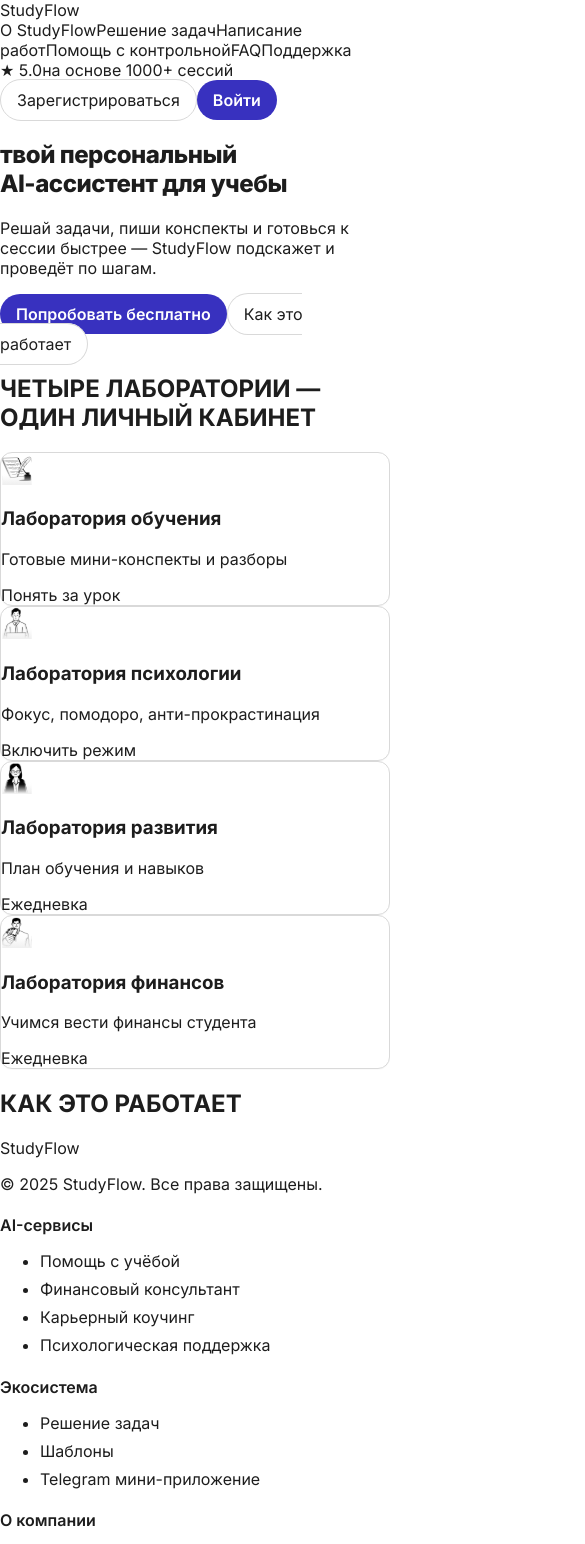
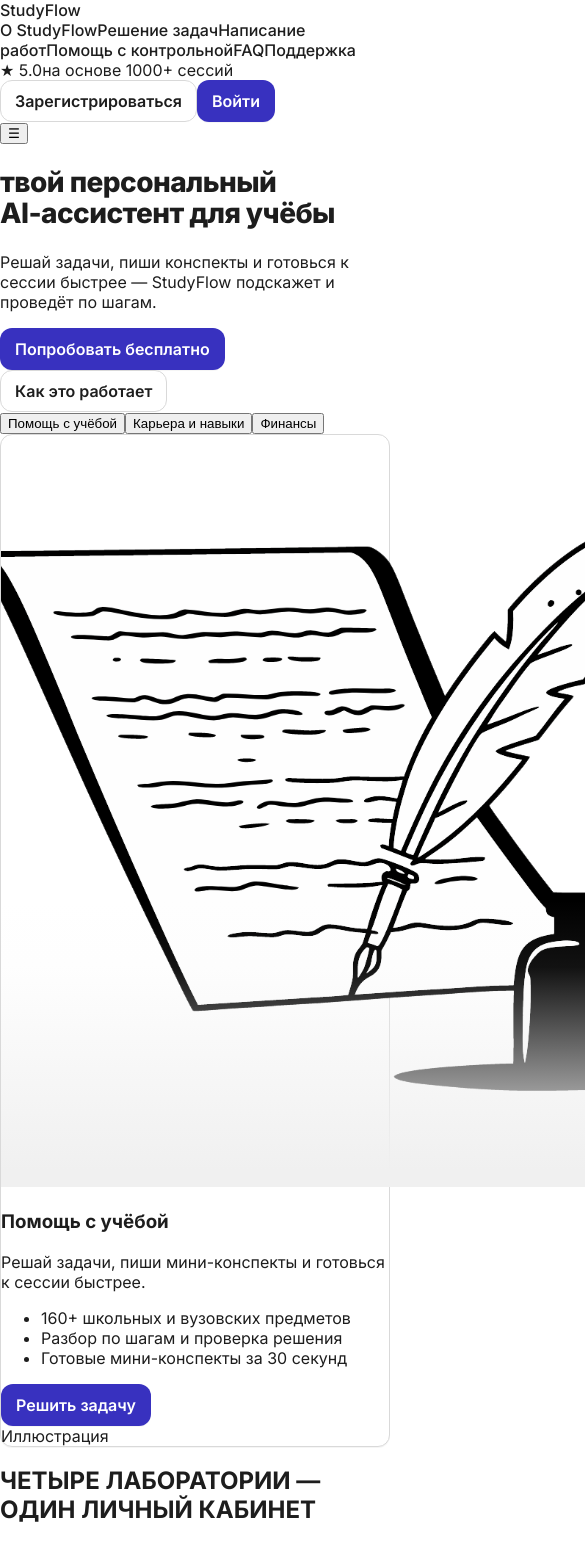
Before and after one commit to SViaTLanA7/atlabs-front, a Next.js app: page / in a window 390 px wide. Shown: the top 1544 px of the page, 585 px wide, since content can reach past the window. Built offline with nearby package versions, Linux system fonts and the light colour scheme.

Commit message:
update(ui): обновлены стили, хедер и вкладки на главной

```diff
--- a/src/app/globals.css
+++ b/src/app/globals.css
@@ -1,37 +1,157 @@
 /* src/app/globals.css */
 @import url('https://fonts.googleapis.com/css2?family=Inter:wght@400;500;600;700;800&display=swap');
 
+/* ====== Токены ====== */
 :root{
-    --brand:#3831BF;
-    --brand-100:#EFEFFF;
-    --text:#1D1D1D;
-    --muted:#6B7280;
-    --br:#D9D9D9;
-    --radius:12px;
+    --brand:#3831BF;         /* фиолетовый бренда */
+    --brand-100:#EFEFFF;     /* светлый для фона/бейджей */
+    --text:#1D1D1D;          /* основной текст */
+    --muted:#6B7280;         /* вторичный текст */
+    --br:#D9D9D9;            /* базовая граница */
+    --bg:#FFFFFF;            /* фон страницы */
+    --radius:12px;           /* базовый радиус по макету */
+    --radius-lg:16px;
+    --shadow:0 1px 0 rgba(0,0,0,.04);
 }
 
-*{box-sizing:border-box}
-html,body{padding:0;margin:0;color:var(--text);font-family:Inter,system-ui,Segoe UI,Roboto,Arial,sans-serif;}
-a{color:inherit;text-decoration:none}
+*{ box-sizing:border-box; }
+html,body{
+    padding:0;
+    margin:0;
+    color:var(--text);
+    background:var(--bg);
+    font-family:Inter,system-ui,Segoe UI,Roboto,Arial,sans-serif;
+    -webkit-font-smoothing:antialiased;
+    -moz-osx-font-smoothing:grayscale;
+}
+a{ color:inherit; text-decoration:none; }
 
-.container-1160{max-width:1160px;margin:0 auto}
-.h1{font-weight:800;letter-spacing:-0.02em}
+/* ====== Контейнер ====== */
+.container-1160{
+    max-width:1160px;
+    margin:0 auto;
+}
 
+/* ====== Типографика ====== */
+.h1{
+    font-weight:800;
+    letter-spacing:-0.02em;
+    line-height:1.1;
+    /* адаптивный размер как в фигме */
+    font-size:clamp(28px, 5vw, 44px);
+}
+.h2{
+    font-weight:800;
+    letter-spacing:-0.02em;
+    line-height:1.15;
+    font-size:clamp(22px, 3.2vw, 28px);
+}
+.muted{ color:var(--muted); }
+
+/* ====== Кнопки (радиус 12px по макету) ====== */
 .btn-primary{
-    background:var(--brand);color:#fff;border-radius:999px;
-    padding:10px 16px;font-weight:600;display:inline-flex;align-items:center;gap:8px
+    display:inline-flex;
+    align-items:center;
+    gap:8px;
+    padding:10px 16px;
+    font-weight:600;
+    color:#fff;
+    background:var(--brand);
+    border-radius:12px;
+    border:1px solid transparent;
+    box-shadow:var(--shadow);
+    transition:opacity .2s ease, transform .02s ease;
 }
-.btn-primary:hover{opacity:.9}
+.btn-primary:hover{ opacity:.92; }
+.btn-primary:active{ transform:translateY(1px); }
 
 .btn-outline{
-    border:1px solid var(--br);border-radius:999px;padding:10px 16px;
+    display:inline-flex;
+    align-items:center;
+    gap:8px;
+    padding:10px 16px;
+    font-weight:600;
+    background:#fff;
+    color:var(--text);
+    border:1px solid var(--br);
+    border-radius:12px;
+    transition:background .2s ease, border-color .2s ease;
+}
+.btn-outline:hover{
+    background:var(--brand-100);
+    border-color:var(--brand);
+}
+
+/* ====== Карточки ====== */
+.card{
+    background:#fff;
+    border:1px solid var(--br);
+    border-radius:var(--radius);
+    box-shadow:var(--shadow);
+}
+
+/* ====== Бейдж/пилюля/табы (для блоков под героем) ====== */
+.badge{
+    display:inline-flex;
+    align-items:center;
+    gap:6px;
+    padding:4px 10px;
+    font-size:12px;
+    font-weight:600;
+    color:var(--brand);
+    background:var(--brand-100);
+    border:1px solid #E0E4FF;
+    border-radius:999px;
+}
+.pill{
+    display:inline-flex;
+    align-items:center;
+    gap:8px;
+    padding:6px 12px;
+    font-size:13px;
+    border:1px solid var(--br);
+    border-radius:999px;
     background:#fff;
 }
-.card{
-    background:#fff;border:1px solid var(--br);border-radius:var(--radius);
-    box-shadow:0 1px 0 rgba(0,0,0,.02)
+
+.tabs{
+    display:flex;
+    gap:8px;
+    overflow:auto;
+}
+.tab{
+    padding:8px 14px;
+    border:1px solid var(--br);
+    border-radius:999px;
+    background:#fff;
+    font-weight:600;
+    white-space:nowrap;
+}
+.tab.active{
+    color:#fff;
+    background:var(--brand);
+    border-color:transparent;
 }
 
-/* футер */
-.foot-h{font-weight:600;margin-bottom:10px}
-.foot-ul{display:grid;gap:8px}
+/* ====== Хедер (мягкий фон при скролле) ====== */
+header{
+    position:relative;
+    z-index:10;
+    transition:background .25s ease, box-shadow .25s ease, border-color .25s ease;
+    backdrop-filter:saturate(140%) blur(4px);
+}
+header a{ font-weight:500; }
+
+/* ====== Футер ====== */
+.foot-h{ font-weight:600; margin-bottom:10px; }
+.foot-ul{ display:grid; gap:8px; }
+
+/* ====== Утилиты ====== */
+.no-scrollbar{ -ms-overflow-style:none; scrollbar-width:none; }
+.no-scrollbar::-webkit-scrollbar{ display:none; }
+
+/* ====== Мобайл ====== */
+@media (max-width: 768px){
+    .container-1160{ max-width:100%; }
+    .btn-primary, .btn-outline{ padding:10px 14px; }
+}
--- a/src/app/page.tsx
+++ b/src/app/page.tsx
@@ -1,25 +1,37 @@
-// src/app/page.tsx
 import Image from 'next/image';
 import Link from 'next/link';
+import HeroTabs from '@/components/HeroTabs';
 
 export default function HomePage() {
     return (
         <>
             {/* HERO */}
-            <section className="container-1160 px-4 pt-10 pb-8 text-center">
-                <h1 className="h1 text-[36px] md:text-[44px] leading-[1.1]">
-                    твой персональный<br/>AI-ассистент для учебы
+            <section className="container-1160 px-4 pt-8 md:pt-12 pb-4 md:pb-6 text-center">
+                <h1 className="h1">
+                    твой персональный<br />
+                    <span className="block">AI-ассистент для учёбы</span>
                 </h1>
-                <p className="mt-3 max-w-[780px] mx-auto text-[15px] text-[var(--muted)]">
+                <p className="mt-3 max-w-[860px] mx-auto text-[15px] text-[var(--muted)]">
                     Решай задачи, пиши конспекты и готовься к сессии быстрее — StudyFlow подскажет и проведёт по шагам.
                 </p>
+
                 <div className="mt-6 flex items-center justify-center gap-3">
-                    <Link href="/register" className="btn-primary">Попробовать бесплатно</Link>
-                    <Link href="#how" className="btn-outline">Как это работает</Link>
+                    <a
+                        href="/solutions"
+                        className="btn-primary bg-[--brand] hover:opacity-90 rounded-[12px]"
+                    >
+                        Попробовать бесплатно
+                    </a>
+                    <a href="#how" className="btn-outline rounded-[12px]">
+                        Как это работает
+                    </a>
                 </div>
             </section>
 
-            {/* ЧЕТЫРЕ ЛАБОРАТОРИИ — оставляем твой компонент/разметку */}
+            {/* ВКЛАДКИ ПОД ГЕРОЕМ */}
+            <HeroTabs />
+
+            {/* ЧЕТЫРЕ ЛАБОРАТОРИИ — оставляем твою разметку */}
             <section className="container-1160 px-4 py-6">
                 <h2 className="text-[26px] md:text-[28px] font-extrabold tracking-[-0.02em]">
                     ЧЕТЫРЕ ЛАБОРАТОРИИ — ОДИН ЛИЧНЫЙ КАБИНЕТ
@@ -29,10 +41,12 @@
                     {/* Лаборатории — короткие карточки */}
                     <article className="card p-5">
                         <div className="flex items-start gap-3">
-                            <Image src="/atlabs/lab-1.svg" alt="" width={32} height={32}/>
+                            <Image src="/atlabs/lab-1.svg" alt="" width={32} height={32} />
                             <div>
                                 <h3 className="font-semibold">Лаборатория обучения</h3>
-                                <p className="text-[14px] opacity-70">Готовые мини-конспекты и разборы</p>
+                                <p className="text-[14px] opacity-70">
+                                    Готовые мини-конспекты и разборы
+                                </p>
                             </div>
                         </div>
                         <div className="mt-3 text-[13px] opacity-70">Понять за урок</div>
@@ -40,10 +54,12 @@
 
                     <article className="card p-5">
                         <div className="flex items-start gap-3">
-                            <Image src="/atlabs/lab-2.svg" alt="" width={32} height={32}/>
+                            <Image src="/atlabs/lab-2.svg" alt="" width={32} height={32} />
                             <div>
                                 <h3 className="font-semibold">Лаборатория психологии</h3>
-                                <p className="text-[14px] opacity-70">Фокус, помодоро, анти-прокрастинация</p>
+                                <p className="text-[14px] opacity-70">
+                                    Фокус, помодоро, анти-прокрастинация
+                                </p>
                             </div>
                         </div>
                         <div className="mt-3 text-[13px] opacity-70">Включить режим</div>
@@ -51,10 +67,12 @@
 
                     <article className="card p-5">
                         <div className="flex items-start gap-3">
-                            <Image src="/atlabs/lab-3.svg" alt="" width={32} height={32}/>
+                            <Image src="/atlabs/lab-3.svg" alt="" width={32} height={32} />
                             <div>
                                 <h3 className="font-semibold">Лаборатория развития</h3>
-                                <p className="text-[14px] opacity-70">План обучения и навыков</p>
+                                <p className="text-[14px] opacity-70">
+                                    План обучения и навыков
+                                </p>
                             </div>
                         </div>
                         <div className="mt-3 text-[13px] opacity-70">Ежедневка</div>
@@ -62,10 +80,12 @@
 
                     <article className="card p-5">
                         <div className="flex items-start gap-3">
-                            <Image src="/atlabs/lab-4.svg" alt="" width={32} height={32}/>
+                            <Image src="/atlabs/lab-4.svg" alt="" width={32} height={32} />
                             <div>
                                 <h3 className="font-semibold">Лаборатория финансов</h3>
-                                <p className="text-[14px] opacity-70">Учимся вести финансы студента</p>
+                                <p className="text-[14px] opacity-70">
+                                    Учимся вести финансы студента
+                                </p>
                             </div>
                         </div>
                         <div className="mt-3 text-[13px] opacity-70">Ежедневка</div>
@@ -75,11 +95,11 @@
 
             {/* КАК ЭТО РАБОТАЕТ */}
             <section id="how" className="container-1160 px-4 py-8">
-                <h2 className="text-[26px] md:text-[28px] font-extrabold tracking-[-0.02em]">КАК ЭТО РАБОТАЕТ</h2>
-                {/* …оставь твои step-карточки, только оберни в .card и выровняй отступы… */}
+                <h2 className="text-[26px] md:text-[28px] font-extrabold tracking-[-0.02em]">
+                    КАК ЭТО РАБОТАЕТ
+                </h2>
+                {/* ... step-карточки будут здесь позже ... */}
             </section>
-
-            {/* дальше — твои блоки «попробуйте прямо сейчас», «отзывы», «тарифы», «FAQ» и т.п. */}
         </>
     );
 }
--- a/src/components/Header.tsx
+++ b/src/components/Header.tsx
@@ -1,8 +1,6 @@
-// src/components/Header.tsx
 'use client';
 
 import Link from 'next/link';
-import Image from 'next/image';
 import { usePathname } from 'next/navigation';
 import clsx from 'clsx';
 
@@ -19,23 +17,23 @@
     const pathname = usePathname();
 
     return (
-        <header className="sticky top-0 z-40 bg-white/90 backdrop-blur supports-[backdrop-filter]:bg-white/70 border-b border-[var(--br)]">
-            <div className="container-1160 px-4 h-[64px] flex items-center justify-between gap-3">
-                {/* Лого */}
-                <Link href="/" className="flex items-center gap-2">
-                    <span className="inline-flex h-6 w-10 rounded-md bg-[--brand]"></span>
-                    <span className="font-semibold tracking-tight">StudyFlow</span>
+        <header className="sticky top-0 z-50 bg-white/95 backdrop-blur border-b border-[--br] shadow-sm">
+            <div className="container-1160 px-4 h-[72px] flex items-center justify-between">
+                {/* ЛОГО */}
+                <Link href="/" className="flex items-center gap-2 shrink-0">
+                    <span className="inline-flex h-6 w-6 rounded-md bg-[--brand]" />
+                    <span className="font-bold text-[18px] tracking-tight text-[--brand]">StudyFlow</span>
                 </Link>
 
-                {/* Навигация */}
-                <nav className="hidden lg:flex items-center gap-4 text-[14px]">
+                {/* НАВИГАЦИЯ */}
+                <nav className="hidden xl:flex items-center gap-6 text-[15px] text-[--text]">
                     {links.map(l => (
                         <Link
                             key={l.href}
                             href={l.href}
                             className={clsx(
-                                'px-2 py-1 rounded-md hover:bg-black/[0.04] transition-colors',
-                                pathname === l.href && 'text-[--brand] font-medium'
+                                'hover:text-[--brand] transition-colors',
+                                pathname === l.href && 'text-[--brand] font-semibold'
                             )}
                         >
                             {l.label}
@@ -43,25 +41,30 @@
                     ))}
                 </nav>
 
-                {/* Рейтинг + CTA */}
-                <div className="ml-auto hidden md:flex items-center gap-3">
-                    <div className="hidden xl:flex items-center gap-1 text-[12px] px-2 py-[6px] rounded-full border border-[var(--br)]">
-                        <span className="font-medium">★ 5.0</span>
-                        <span className="opacity-60">на основе 1000+ сессий</span>
+                {/* CTA БЛОК */}
+                <div className="hidden md:flex items-center gap-3 ml-auto">
+                    <div className="hidden lg:flex items-center gap-1 text-[13px] px-3 py-1 rounded-full border border-[--br] bg-[--brand-100] text-[--brand]">
+                        ★ <span className="font-medium">5.0</span>
+                        <span className="opacity-70 ml-1">на основе 1000+ сессий</span>
                     </div>
                     <Link
                         href="/register"
-                        className="btn-outline"
+                        className="btn-outline hover:border-[--brand] hover:text-[--brand]"
                     >
                         Зарегистрироваться
                     </Link>
                     <Link
                         href="/login"
-                        className="btn-primary"
+                        className="btn-primary bg-[--brand] hover:opacity-90"
                     >
                         Войти
                     </Link>
                 </div>
+
+                {/* Мобильное меню (бургер) */}
+                <button className="xl:hidden ml-auto flex items-center justify-center w-9 h-9 rounded-md border border-[--br]">
+                    ☰
+                </button>
             </div>
         </header>
     );
--- /dev/null
+++ b/src/components/HeroTabs.tsx
@@ -0,0 +1,118 @@
+'use client';
+
+import { useState } from 'react';
+import Link from 'next/link';
+
+type Tab = {
+    key: string;
+    title: string;
+    subtitle: string;
+    points: string[];
+    cta: { href: string; label: string };
+    icon?: string; // путь к svg из /public/atlabs
+};
+
+const TABS: Tab[] = [
+    {
+        key: 'study',
+        title: 'Помощь с учёбой',
+        subtitle: 'Решай задачи, пиши мини-конспекты и готовься к сессии быстрее.',
+        points: [
+            '160+ школьных и вузовских предметов',
+            'Разбор по шагам и проверка решения',
+            'Готовые мини-конспекты за 30 секунд',
+        ],
+        cta: { href: '/solutions', label: 'Решить задачу' },
+        icon: '/atlabs/lab-1.svg',
+    },
+    {
+        key: 'career',
+        title: 'Карьера и навыки',
+        subtitle: 'План обучения и развитие soft/hard-skills для роста.',
+        points: [
+            'Индивидуальный план обучения',
+            'Разбор резюме и подготовка к интервью',
+            'Ежедневка: маленькие шаги — большой прогресс',
+        ],
+        cta: { href: '/growth', label: 'Построить план' },
+        icon: '/atlabs/lab-3.svg',
+    },
+    {
+        key: 'finance',
+        title: 'Финансы',
+        subtitle: 'Учимся вести личный бюджет и принимать решения.',
+        points: [
+            'Учёт доходов и расходов',
+            'Простые рекомендации по экономии',
+            'Финансовая грамотность без сложных терминов',
+        ],
+        cta: { href: '/finance', label: 'Начать вести бюджет' },
+        icon: '/atlabs/lab-4.svg',
+    },
+];
+
+export default function HeroTabs() {
+    const [active, setActive] = useState<Tab['key']>('study');
+    const tab = TABS.find(t => t.key === active)!;
+
+    return (
+        <section className="container-1160 px-4 mt-6 md:mt-10">
+            {/* Переключатели */}
+            <div className="flex w-full gap-2 md:gap-3 overflow-x-auto no-scrollbar">
+                {TABS.map(t => {
+                    const isActive = t.key === active;
+                    return (
+                        <button
+                            key={t.key}
+                            onClick={() => setActive(t.key)}
+                            className={`whitespace-nowrap rounded-2xl border px-4 py-2 text-[14px] md:text-[15px] transition
+                ${isActive
+                                ? 'bg-[--brand] text-white border-[--brand]'
+                                : 'bg-white text-[--text] border-[--br] hover:bg-[--brand-50]'
+                            }`}
+                        >
+                            {t.title}
+                        </button>
+                    );
+                })}
+            </div>
+
+            {/* Контент активной вкладки */}
+            <div className="card mt-4 md:mt-6 p-5 md:p-6 grid md:grid-cols-3 gap-5 items-start">
+                <div className="md:col-span-2">
+                    <div className="flex items-center gap-3">
+                        {tab.icon && (
+                            // иконки лежат в /public/atlabs/*
+                            <img src={tab.icon} alt="" className="h-8 w-8" />
+                        )}
+                        <h3 className="text-[18px] md:text-[20px] font-semibold">{tab.title}</h3>
+                    </div>
+                    <p className="mt-2 text-[15px] text-[var(--muted)]">{tab.subtitle}</p>
+
+                    <ul className="mt-4 space-y-2 text-[15px]">
+                        {tab.points.map(p => (
+                            <li key={p} className="flex gap-2">
+                                <span className="mt-1 inline-block h-2 w-2 rounded-full bg-[--brand]" />
+                                <span>{p}</span>
+                            </li>
+                        ))}
+                    </ul>
+
+                    <Link
+                        href={tab.cta.href}
+                        className="inline-flex mt-5 btn-primary bg-[--brand] hover:opacity-90"
+                    >
+                        {tab.cta.label}
+                    </Link>
+                </div>
+
+                {/* Правый блок — иллюстрация/плейсхолдер */}
+                <div className="md:col-span-1">
+                    <div className="rounded-2xl border border-[--br] bg-[--brand-50] h-[180px] md:h-full min-h-[180px] flex items-center justify-center text-[--brand] font-semibold">
+                        Иллюстрация
+                    </div>
+                </div>
+            </div>
+        </section>
+    );
+}
```
